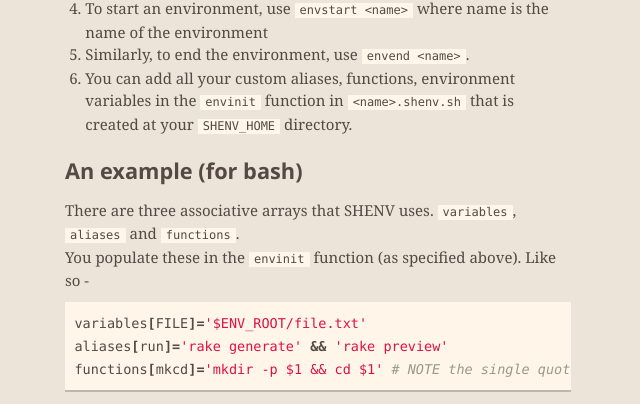
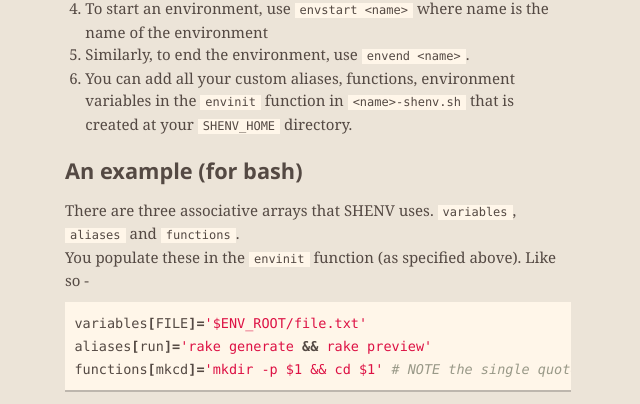
Before and after one commit to sathyamvellal/shenv, a plain HTML site: page index.html in a window 1280 px wide. Shown: the part 1124-1528 px from the top of the page, 322-962 px from the left. Drawn offline with nearby package versions, Linux system fonts and the light colour scheme.

Commit message:
(U) index.html

```diff
--- a/index.html
+++ b/index.html
@@ -78,7 +78,7 @@
 <li>To create a new environment, use <code>envcreate &lt;name&gt; &lt;directory&gt;</code> where <strong>name</strong> is the name of the environment and <strong>directory</strong> is the <em>absolute</em> path to the environment's root.</li>
 <li>To start an environment, use <code>envstart &lt;name&gt;</code> where name is the name of the environment</li>
 <li>Similarly, to end the environment, use <code>envend &lt;name&gt;</code>. </li>
-<li>You can add all your custom aliases, functions, environment variables in the <code>envinit</code> function in <code>&lt;name&gt;.shenv.sh</code> that is created at your <code>SHENV_HOME</code> directory.</li>
+<li>You can add all your custom aliases, functions, environment variables in the <code>envinit</code> function in <code>&lt;name&gt;-shenv.sh</code> that is created at your <code>SHENV_HOME</code> directory.</li>
 </ol><h4>
 <a name="an-example-for-bash" class="anchor" href="#an-example-for-bash"><span class="octicon octicon-link"></span></a>An example (for bash)</h4>
 
@@ -86,7 +86,7 @@
 You populate these in the <code>envinit</code> function (as specified above). Like so -</p>
 
 <div class="highlight highlight-bash"><pre>variables<span class="o">[</span>FILE<span class="o">]=</span><span class="s1">'$ENV_ROOT/file.txt'</span>
-aliases<span class="o">[</span>run<span class="o">]=</span><span class="s1">'rake generate'</span> <span class="o">&amp;&amp;</span> <span class="s1">'rake preview'</span>
+aliases<span class="o">[</span>run<span class="o">]=</span><span class="s1">'rake generate</span> <span class="o">&amp;&amp;</span> <span class="s1">rake preview'</span>
 functions<span class="o">[</span>mkcd<span class="o">]=</span><span class="s1">'mkdir -p $1 &amp;&amp; cd $1'</span> <span class="c"># NOTE the single quotes !!</span>
 </pre></div>
 
```
